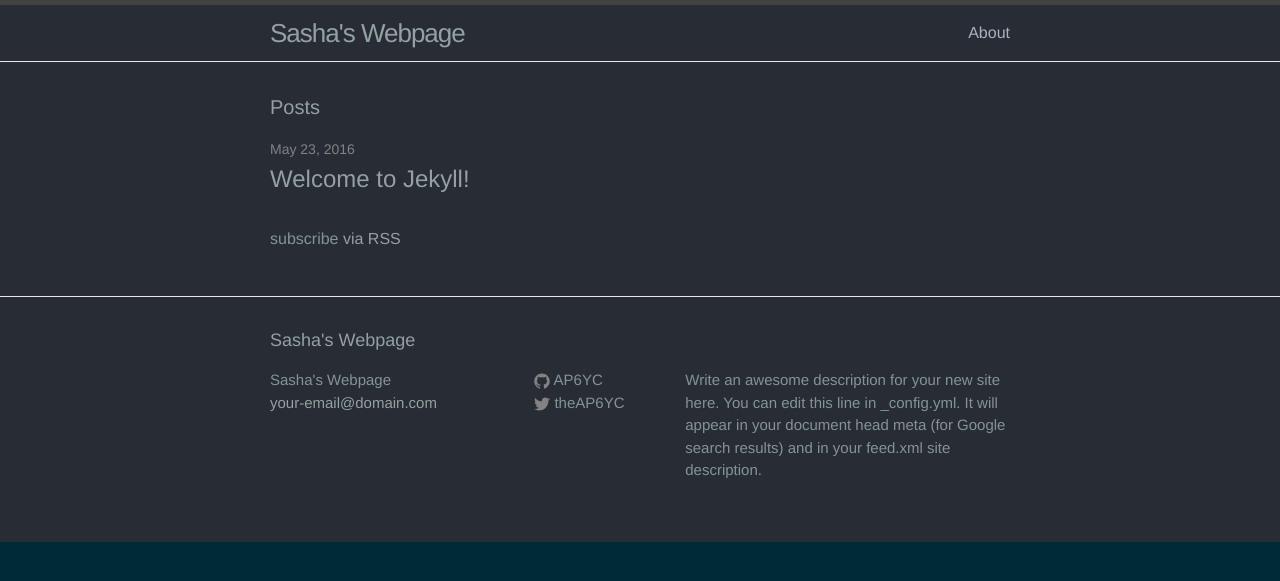
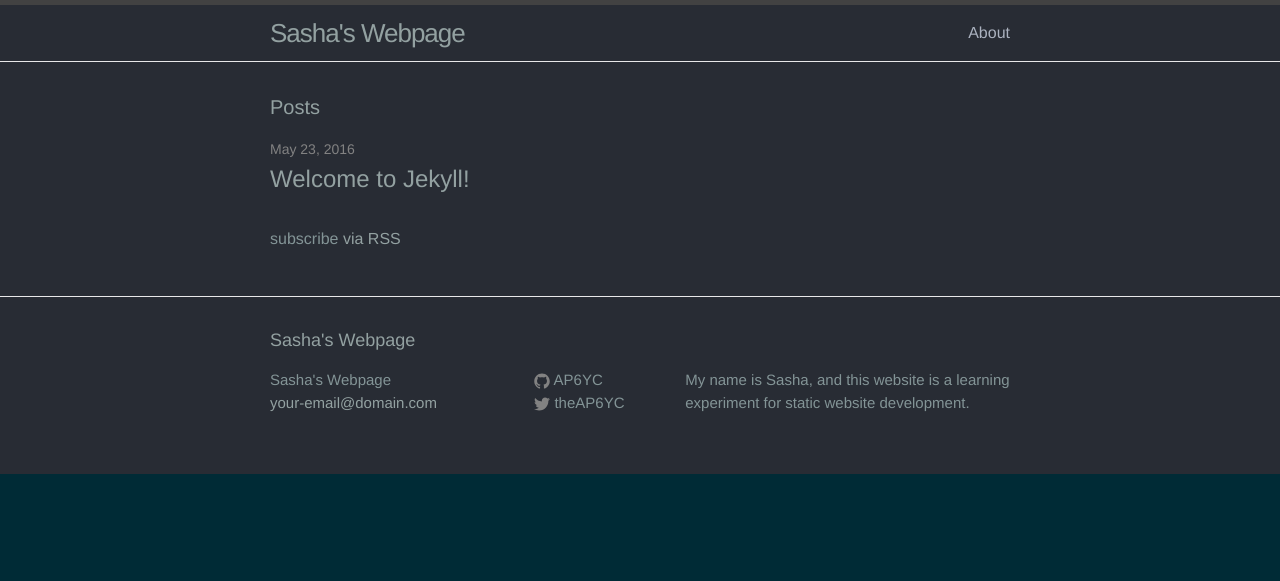
Before and after one commit to AP6YC/AP6YC.github.io_deprecated, a Jekyll site: the page built from index.html, in a window 1280 px wide. Shown: the top 581 px of the page. Built offline with Jekyll 4.4.1, drawn with Linux system fonts in a browser that asks for light colours.

Commit message:
Change website description

```diff
--- a/_config.yml
+++ b/_config.yml
@@ -9,9 +9,9 @@
 title: Sasha's Webpage
 email: your-email@domain.com
 description: > # this means to ignore newlines until "baseurl:"
-  Write an awesome description for your new site here. You can edit this
-  line in _config.yml. It will appear in your document head meta (for
-  Google search results) and in your feed.xml site description.
+  My name is Sasha, and this website is a learning experiment for static
+  website development.
+
 baseurl: "" # the subpath of your site, e.g. /blog
 url: "http://ap6yc.github.io" # the base hostname & protocol for your site
 twitter_username: theAP6YC
```
